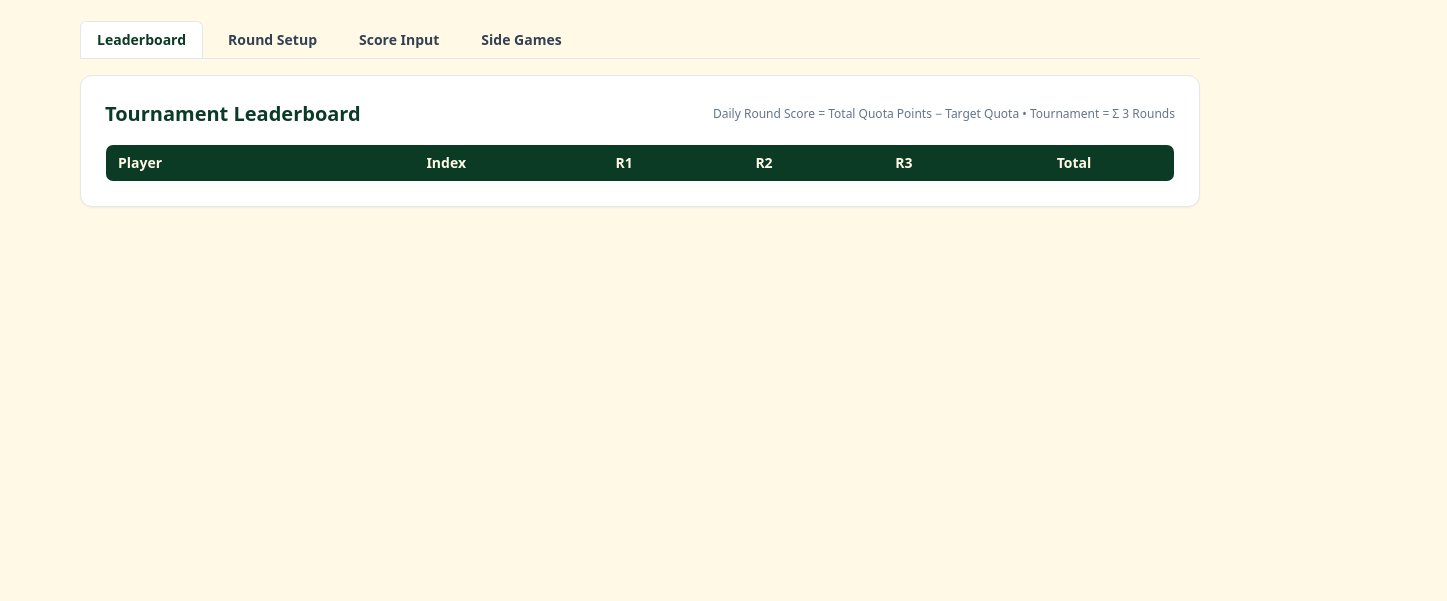
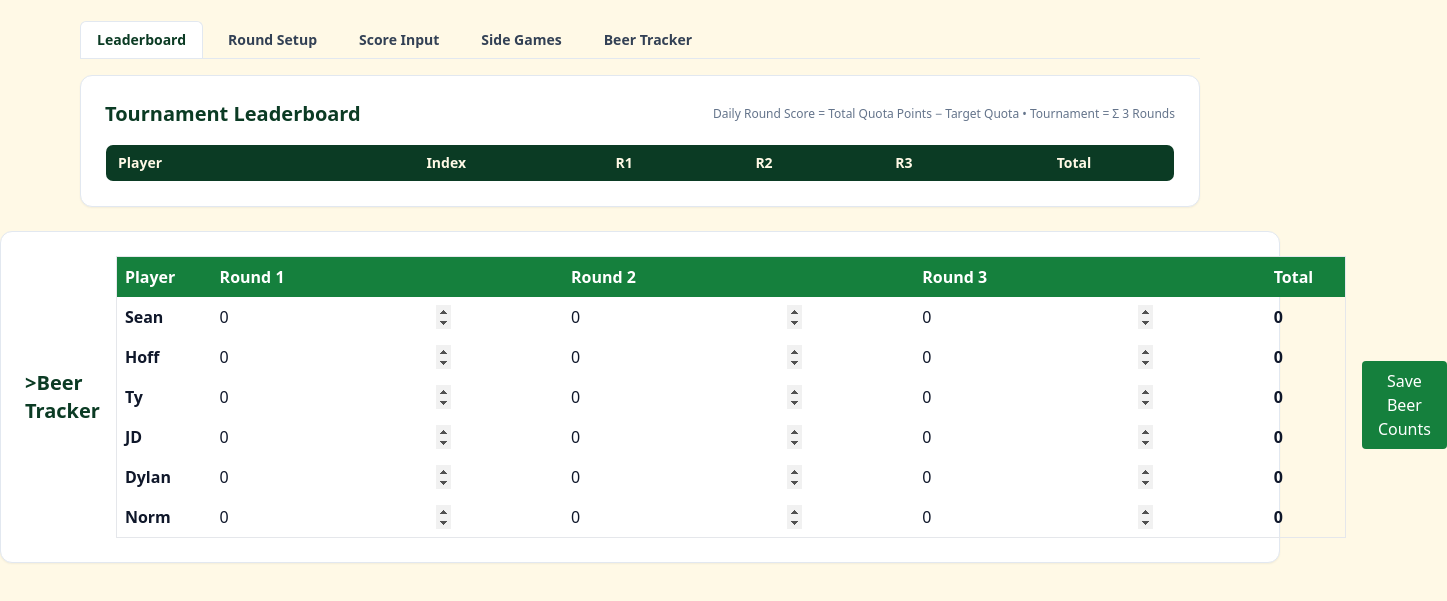
Before and after one commit to cswormstedt/grolf, a website: page index.html in a window 1280 px wide. Shown: the part 87-688 px from the top of the page, 1447 px wide, since content can reach past the window. Drawn offline with nearby package versions, Linux system fonts and the light colour scheme; no server answers.

Commit message:
beer tracker ui

```diff
--- a/index.html
+++ b/index.html
@@ -138,6 +138,12 @@ input[type=number]::-webkit-outer-spin-button {
           <button data-tab="side-games"
                   class="tab-btn px-4 py-2 text-sm font-semibold rounded-t-md border border-b-0 border-transparent text-slate-700 hover:bg-white">
             Side Games
+          </button>
+        </li>
+                <li>
+          <button data-tab="side-games"
+                  class="tab-btn px-4 py-2 text-sm font-semibold rounded-t-md border border-b-0 border-transparent text-slate-700 hover:bg-white">
+            Beer Tracker
           </button>
         </li>
       </ul>
@@ -387,12 +393,12 @@ input[type=number]::-webkit-outer-spin-button {
           </div>
         </div>
       </section>
-    </main>
-  </div>
-
-  <div id="beer-tab" class="tab-content hidden">
-  <h2 class="text-xl font-bold mb-4">Beer Tracker</h2>
-
+
+          <!--Beer Tracker Tab-->
+      <section id="tab-beer-tracker" class="tab-panel hidden"></section>
+        <div class="bg-white rounded-xl shadow-sm border border-slate-200 p-4 md:p-6 space-y-6">
+          <div class="flex flex-col md:flex-row md:items-center md:justify-between gap-4">
+              <h2 class="text-xl font-semibold text-mastersGreen">>Beer Tracker</h2>
               <table class="min-w-full text-left border">
                 <thead class="bg-green-700 text-white">
                   <tr>
@@ -409,7 +415,15 @@ input[type=number]::-webkit-outer-spin-button {
               <button id="save-beers" class="mt-4 bg-green-700 text-white px-4 py-2 rounded">
                 Save Beer Counts
               </button>
-</div>
+
+          </div>
+        </div>
+      </section>
+    </main>
+  </div>
+
+
+
 
 
   <script>
@@ -1462,7 +1476,7 @@ document.getElementById("save-beers").addEventListener("click", async () => {
         setupScoreControls();
         setupSideGamesControls();
         buildBeerGrid();
-
+        hydrateBeerGrid()
         //setupOCRModal();
 
         // Load round setup from DB
```
Lines whose indentation alone changed are shown as unchanged.
